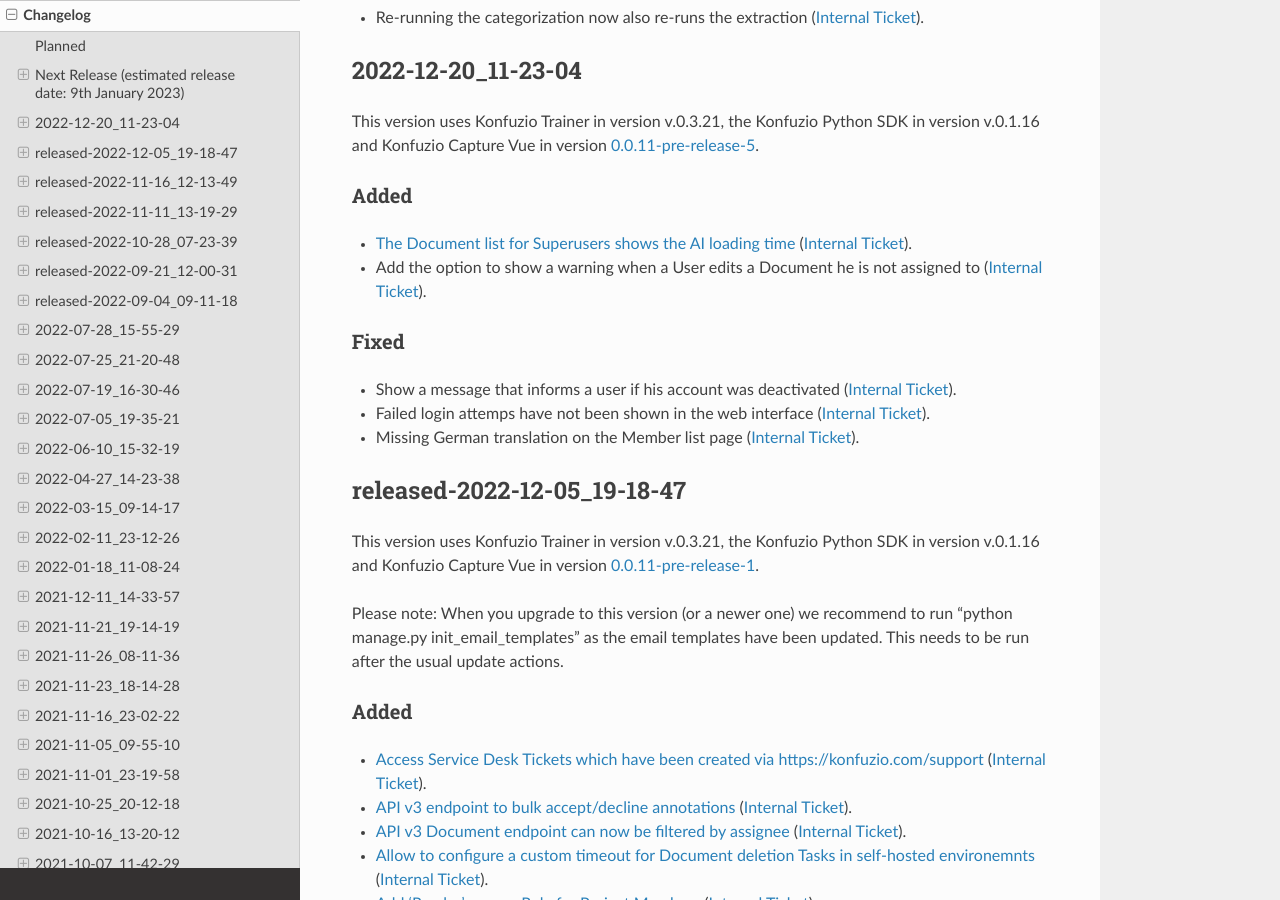
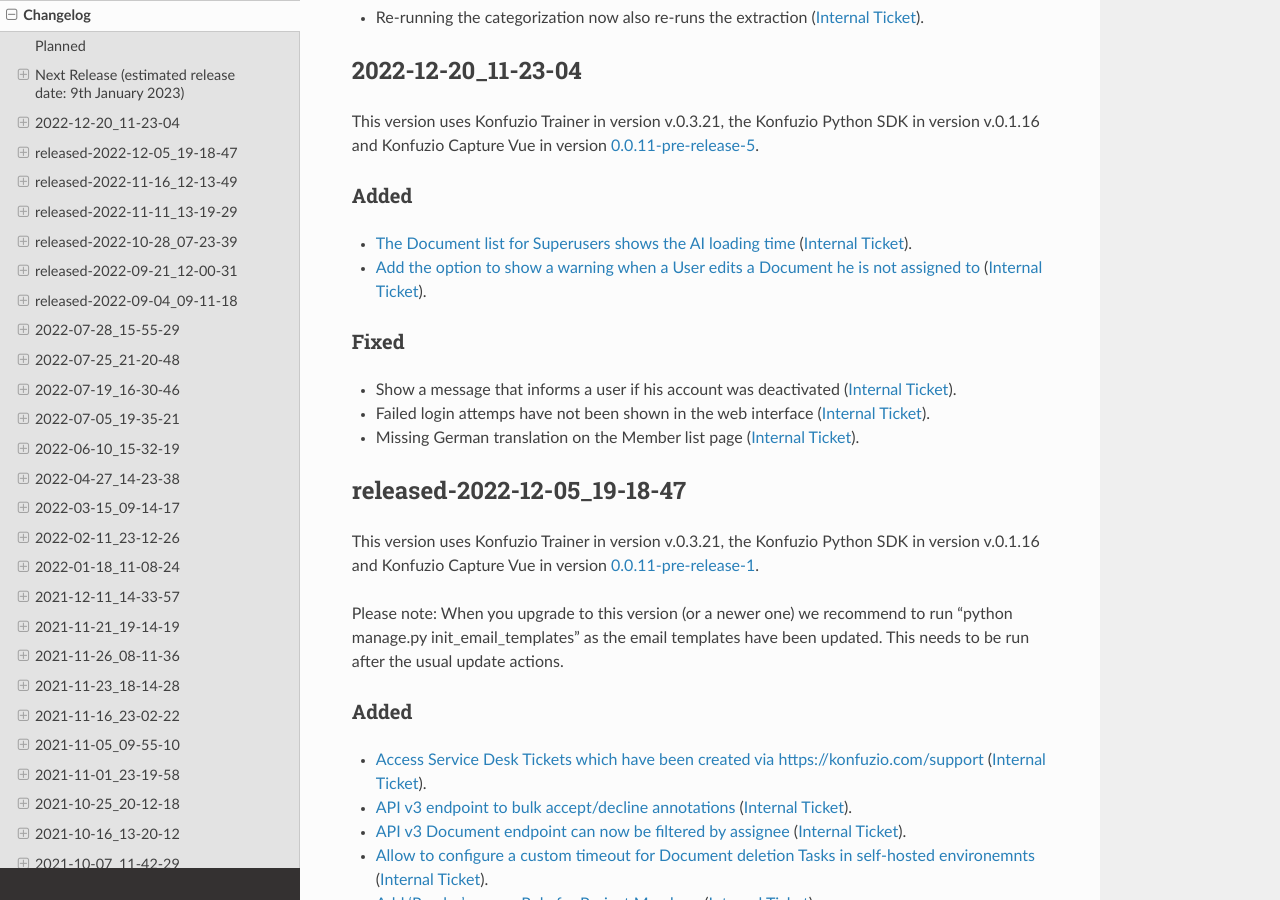
Before and after one commit to konfuzio-ai/konfuzio-sdk, a Sphinx documentation site: the page built from docs/web/changelog_app.md, in a window 1280 px wide and 900 px high, scrolled down 1084 px. Built offline with Sphinx 7.4.7 and the Read the Docs theme 2.0.0, drawn with Linux system fonts in a browser that asks for light colours; pages that are not in the unit, such as notebooks, are missing from menus; part of the change alters nothing that is shown.

```diff
--- a/docs/web/changelog_app.md
+++ b/docs/web/changelog_app.md
@@ -49,7 +49,7 @@ This version uses Konfuzio Trainer in version v.0.3.21, the Konfuzio Python SDK
 
 ### Added
 - [The Document list for Superusers shows the AI loading time](https://help.konfuzio.com/modules/superuserdocuments/index.html#time-and-timing) ([Internal Ticket](https://git.konfuzio.com/konfuzio/objectives/-/issues/9787)).
-- Add the option to show a warning when a User edits a Document he is not assigned to ([Internal Ticket](https://git.konfuzio.com/konfuzio/objectives/-/issues/9466)).
+- [Add the option to show a warning when a User edits a Document he is not assigned to](https://help.konfuzio.com/modules/projects/index.html#wrong-editing-user-warnings) ([Internal Ticket](https://git.konfuzio.com/konfuzio/objectives/-/issues/9466)).
 
 ### Fixed
 - Show a message that informs a user if his account was deactivated ([Internal Ticket](https://git.konfuzio.com/konfuzio/objectives/-/issues/10119)).
```
